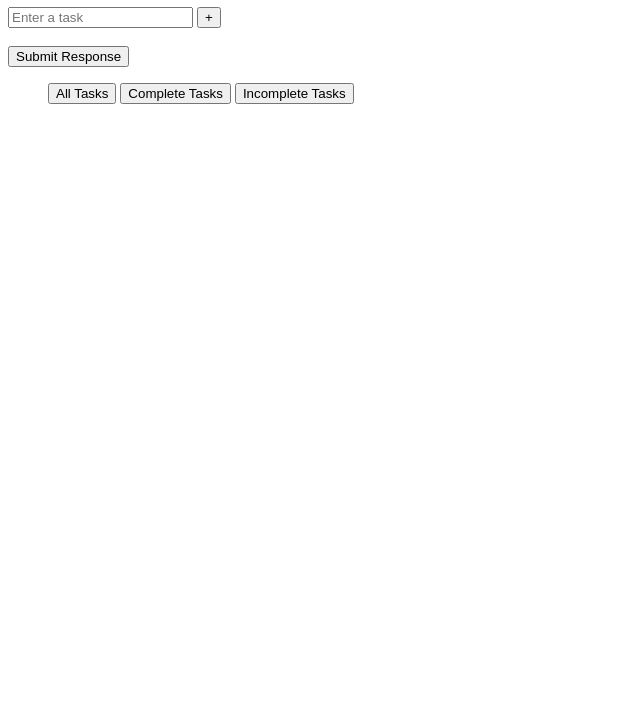
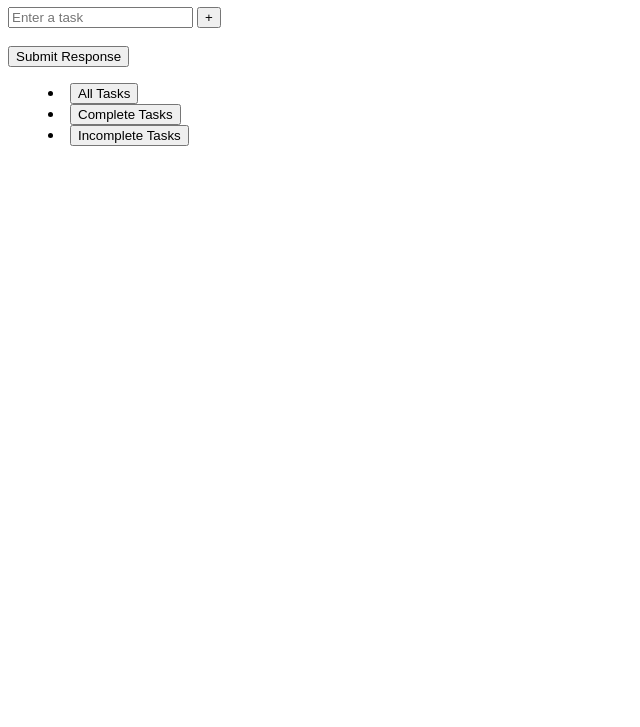
Before and after one commit to jjw18th/TO-DO, a plain HTML site: page index.html in a window 1280 px wide. Shown: the part 73-800 px from the top of the page, without its empty margins (0-640 px from the left). Drawn offline with Linux system fonts and the light colour scheme.

Commit message:
indentation corrected

```diff
--- a/index.html
+++ b/index.html
@@ -17,9 +17,9 @@
         <button type="submit">Submit Response</button>
       </form>
       <menu>
-          <button id="allTasksBtn">All Tasks</button>
-          <button id="completeTasksBtn">Complete Tasks</button>
-          <button id="incompleteTasksBtn">Incomplete Tasks</button>
+        <li><button id="allTasksBtn">All Tasks</button></li>
+        <li><button id="completeTasksBtn">Complete Tasks</button></li>
+        <li><button id="incompleteTasksBtn">Incomplete Tasks</button></li>
       </menu>
   </body>
 </html>
```
Lines whose indentation alone changed are shown as unchanged.
